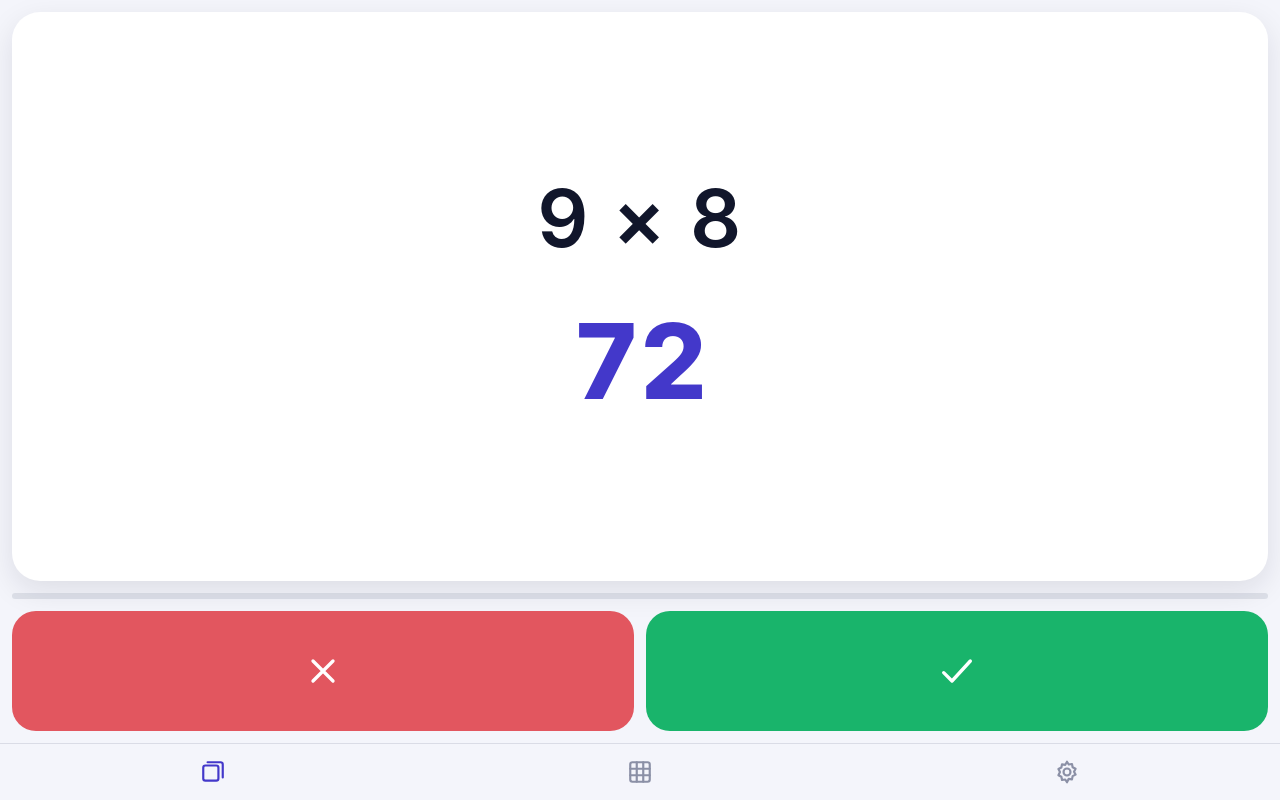
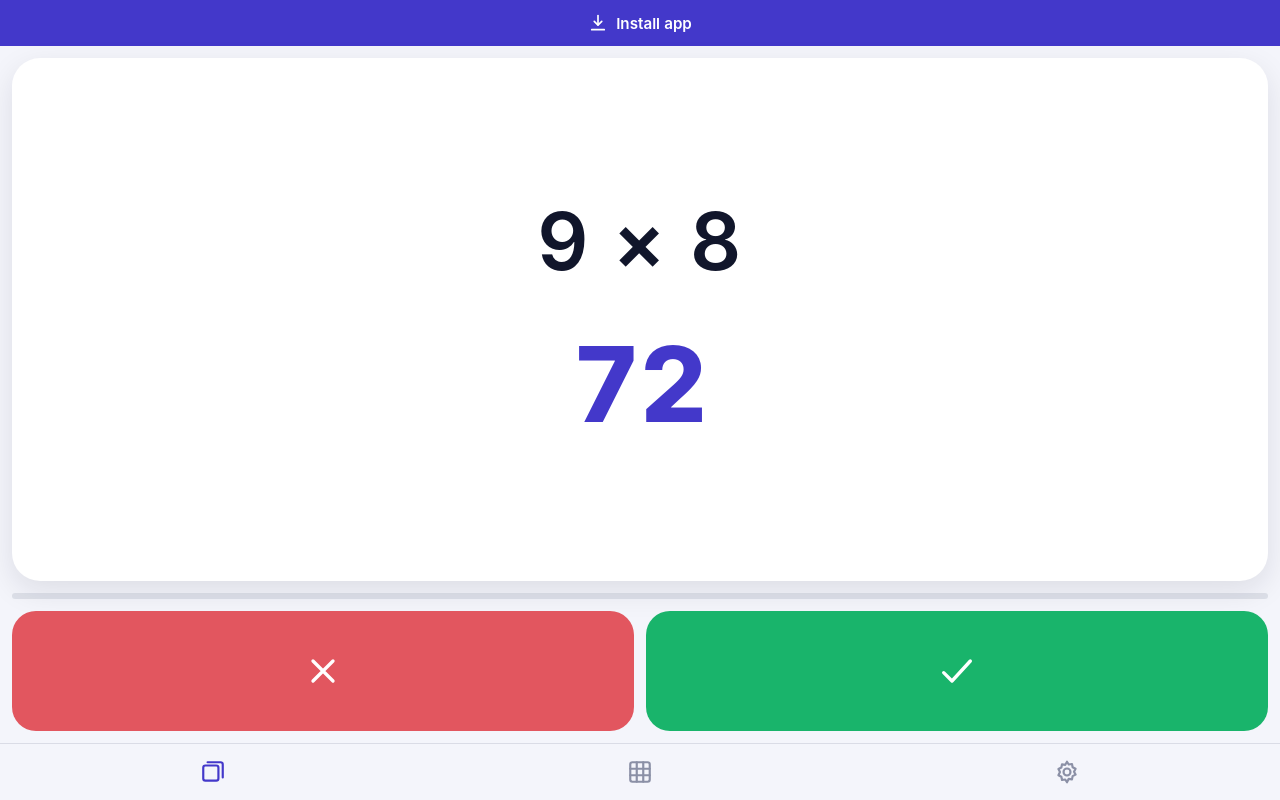
Before and after one commit to Leksat/mp, a React (Vite) app: page / in a window 1280 px wide. Built offline with nearby package versions, Linux system fonts and the light colour scheme.

Commit message:
feat: install banner for the web version

```diff
--- a/package.json
+++ b/package.json
@@ -11,6 +11,7 @@
     "icons": "node scripts/generate-icons.mjs"
   },
   "dependencies": {
+    "@khmyznikov/pwa-install": "^0.7.0",
     "react": "^19.2.8",
     "react-dom": "^19.2.8"
   },
--- a/src/App.tsx
+++ b/src/App.tsx
@@ -1,15 +1,17 @@
-import { useCallback, useEffect, useState } from 'react'
+import { Suspense, lazy, useCallback, useEffect, useState } from 'react'
 import { Confetti } from './components/Confetti'
 import { TabBar, type Screen } from './components/TabBar'
 import { ALL_FACTS, type Fact } from './domain/facts'
 import { emptyProgress, forgetFact, learnedCount, withCelebrated } from './domain/progress'
 import { loadProgress, loadSettings, saveProgress, saveSettings } from './domain/storage'
-import { installUpdate, useUpdateReady } from './pwa'
+import { installUpdate, isStandalone, useUpdateReady } from './pwa'
 import { CardScreen } from './screens/CardScreen'
 import { GridScreen } from './screens/GridScreen'
 import { SettingsScreen } from './screens/SettingsScreen'
 import { useDrill } from './useDrill'
 import { useJustOpened } from './useJustOpened'
+
+const InstallBanner = lazy(() => import('./components/InstallBanner'))
 
 export const App = () => {
   const [progress, setProgress] = useState(loadProgress)
@@ -33,6 +35,11 @@ export const App = () => {
 
   return (
     <div className="app">
+      {!isStandalone && (
+        <Suspense>
+          <InstallBanner />
+        </Suspense>
+      )}
       <main className="screen">
         {screen === 'cards' && (
           <CardScreen drill={drill} verdictPlacement={settings.verdictPlacement} />
--- /dev/null
+++ b/src/components/InstallBanner.tsx
@@ -0,0 +1,32 @@
+import '@khmyznikov/pwa-install'
+import type { PWAInstallElement } from '@khmyznikov/pwa-install'
+import { useRef } from 'react'
+import { DownloadIcon } from './icons'
+
+const MANIFEST_URL = `${import.meta.env.BASE_URL}manifest.webmanifest`
+
+const InstallBanner = () => {
+  const dialog = useRef<PWAInstallElement>(null)
+
+  return (
+    <>
+      <button
+        type="button"
+        className="install-banner"
+        onClick={() => dialog.current?.showDialog(true)}
+      >
+        <DownloadIcon size={20} />
+        Install app
+      </button>
+
+      <pwa-install
+        ref={dialog}
+        manual-apple="true"
+        manual-chrome="true"
+        manifest-url={MANIFEST_URL}
+      />
+    </>
+  )
+}
+
+export default InstallBanner
--- a/src/env.d.ts
+++ b/src/env.d.ts
@@ -1 +1,5 @@
 declare const __BUILD_ID__: string
+
+interface Navigator {
+  readonly standalone?: boolean
+}
--- a/src/index.css
+++ b/src/index.css
@@ -73,6 +73,19 @@ button {
   flex-direction: column;
   height: 100dvh;
   padding-top: env(safe-area-inset-top);
+}
+
+.install-banner {
+  display: flex;
+  align-items: center;
+  justify-content: center;
+  gap: 8px;
+  flex: none;
+  height: 46px;
+  background: var(--indigo);
+  color: #ffffff;
+  font-size: 0.95rem;
+  font-weight: 600;
 }
 
 .screen {
--- a/src/pwa.ts
+++ b/src/pwa.ts
@@ -4,6 +4,9 @@ import { registerSW } from 'virtual:pwa-register'
 const CHECK_INTERVAL_MS = 60 * 60 * 1000
 
 export const BUILD_ID = __BUILD_ID__
+
+export const isStandalone =
+  window.matchMedia('(display-mode: standalone)').matches || navigator.standalone === true
 
 let updateReady = false
 const listeners = new Set<() => void>()
```
Also changed, not shown: 1 other file (tests, documents, lock files or other folders).
